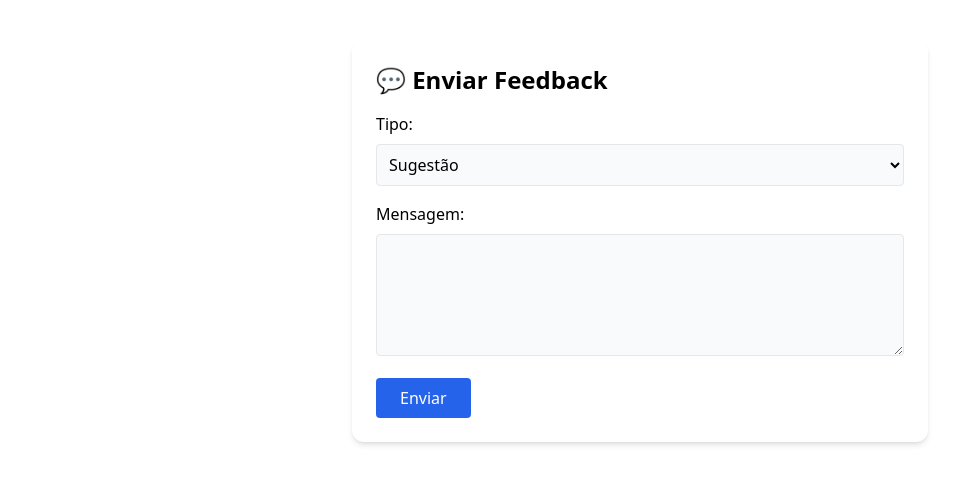
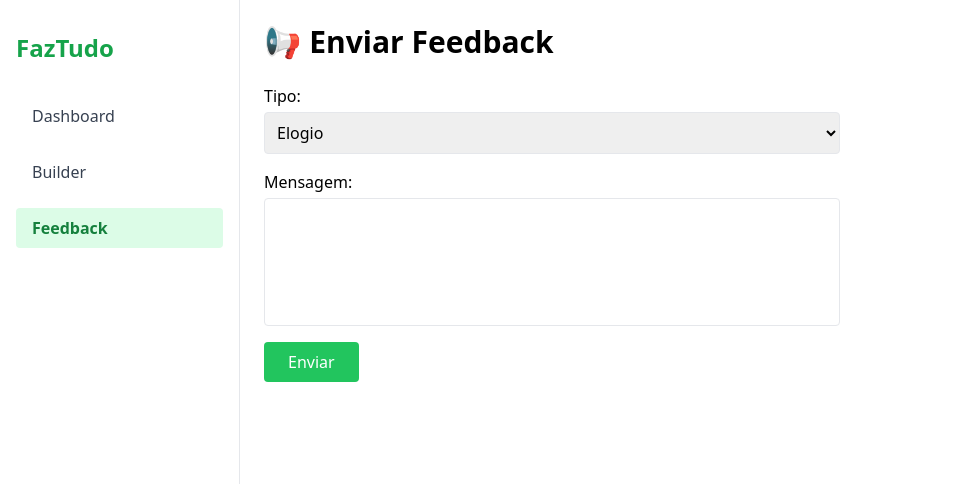
Before and after one commit to mateusrega/FazTudo, a React (Vite) app: page /feedback in a window 1280 px wide. Shown: the top 484 px of the page, without its empty margins (0-975 px from the left). Built offline with nearby package versions, Linux system fonts and the light colour scheme; no server answers.

Commit message:
Update Feedback.jsx

```diff
--- a/src/pages/Feedback.jsx
+++ b/src/pages/Feedback.jsx
@@ -3,57 +3,67 @@ import React, { useState, useContext } from "react";
 import { db } from "../services/firebase";
 import { collection, addDoc, serverTimestamp } from "firebase/firestore";
 import { UserContext } from "../contexts/UserContext";
+import Sidebar from "../components/Sidebar";
 
 const Feedback = () => {
   const [mensagem, setMensagem] = useState("");
-  const [tipo, setTipo] = useState("sugestao");
+  const [tipo, setTipo] = useState("elogio");
   const { user } = useContext(UserContext);
 
   const enviarFeedback = async () => {
-    if (!mensagem) return alert("Preencha a mensagem!");
+    if (!mensagem.trim()) return alert("Escreva algo no feedback.");
 
+    try {
       await addDoc(collection(db, "feedbacks"), {
-      userId: user.uid,
+        userId: user?.uid || "desconhecido",
         mensagem,
         tipo,
         createdAt: serverTimestamp(),
       });
-
+      setMensagem("");
       alert("Feedback enviado com sucesso!");
-    setMensagem("");
-    setTipo("sugestao");
+    } catch (error) {
+      alert("Erro ao enviar feedback.");
+    }
   };
 
   return (
-    <div className="p-6 max-w-xl mx-auto bg-white rounded-xl shadow-md mt-10">
-      <h1 className="text-2xl font-bold mb-4">💬 Enviar Feedback</h1>
+    <div className="flex">
+      <Sidebar />
+      <main className="ml-60 p-6 w-full">
+        <h1 className="text-3xl font-bold mb-6">📢 Enviar Feedback</h1>
 
-      <label className="block mb-2 font-medium">Tipo:</label>
+        <div className="space-y-4 max-w-xl">
+          <label className="block">
+            Tipo:
             <select
-        className="w-full border p-2 rounded bg-gray-50"
+              className="block mt-1 border p-2 rounded w-full"
               value={tipo}
               onChange={(e) => setTipo(e.target.value)}
             >
+              <option value="elogio">Elogio</option>
               <option value="sugestao">Sugestão</option>
               <option value="erro">Erro</option>
-        <option value="elogio">Elogio</option>
-        <option value="outro">Outro</option>
             </select>
+          </label>
 
-      <label className="block mt-4 mb-2 font-medium">Mensagem:</label>
+          <label className="block">
+            Mensagem:
             <textarea
-        className="w-full border p-3 rounded bg-gray-50"
-        rows="4"
+              className="block mt-1 border p-2 rounded w-full h-32 resize-none"
               value={mensagem}
               onChange={(e) => setMensagem(e.target.value)}
-      ></textarea>
+            />
+          </label>
 
           <button
             onClick={enviarFeedback}
-        className="mt-4 bg-blue-600 text-white px-6 py-2 rounded hover:bg-blue-700 transition"
+            className="bg-green-500 text-white px-6 py-2 rounded hover:bg-green-600"
           >
             Enviar
           </button>
+        </div>
+      </main>
     </div>
   );
 };
```
Lines whose indentation alone changed are shown as unchanged.
